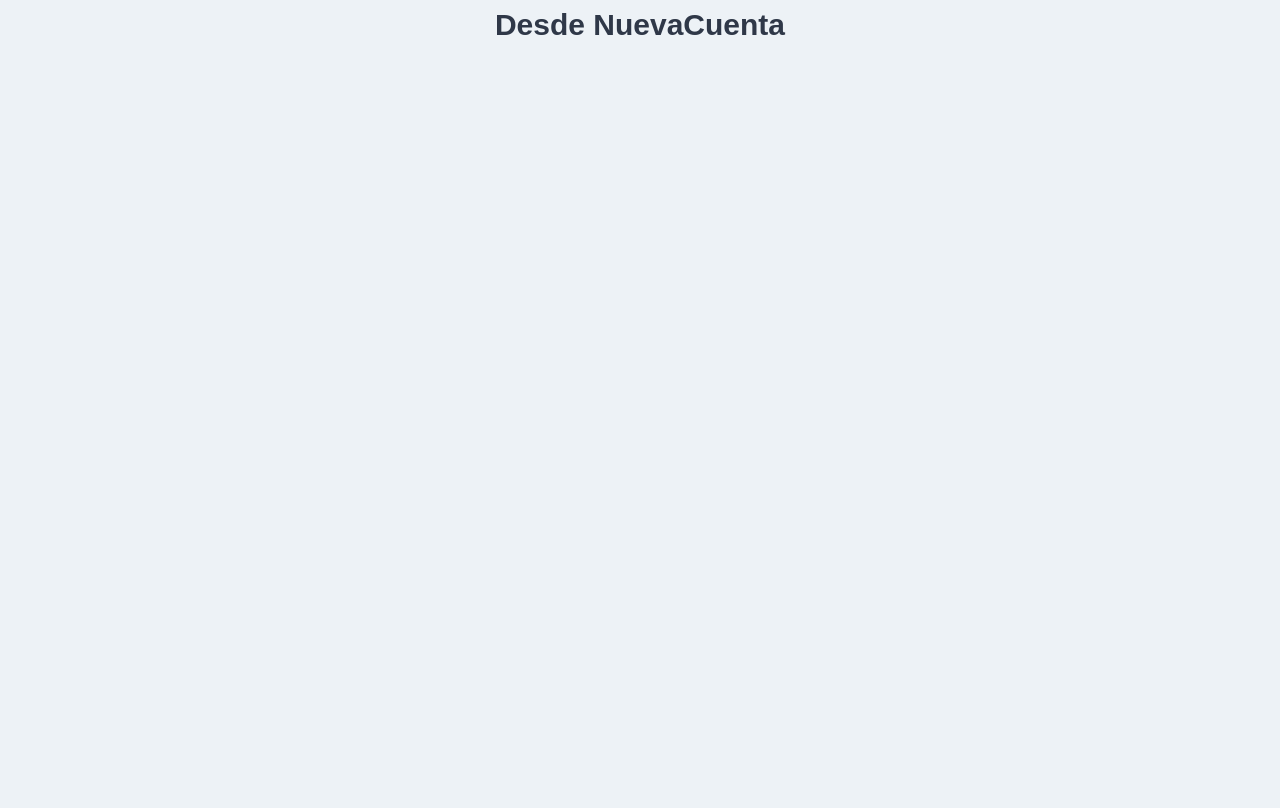
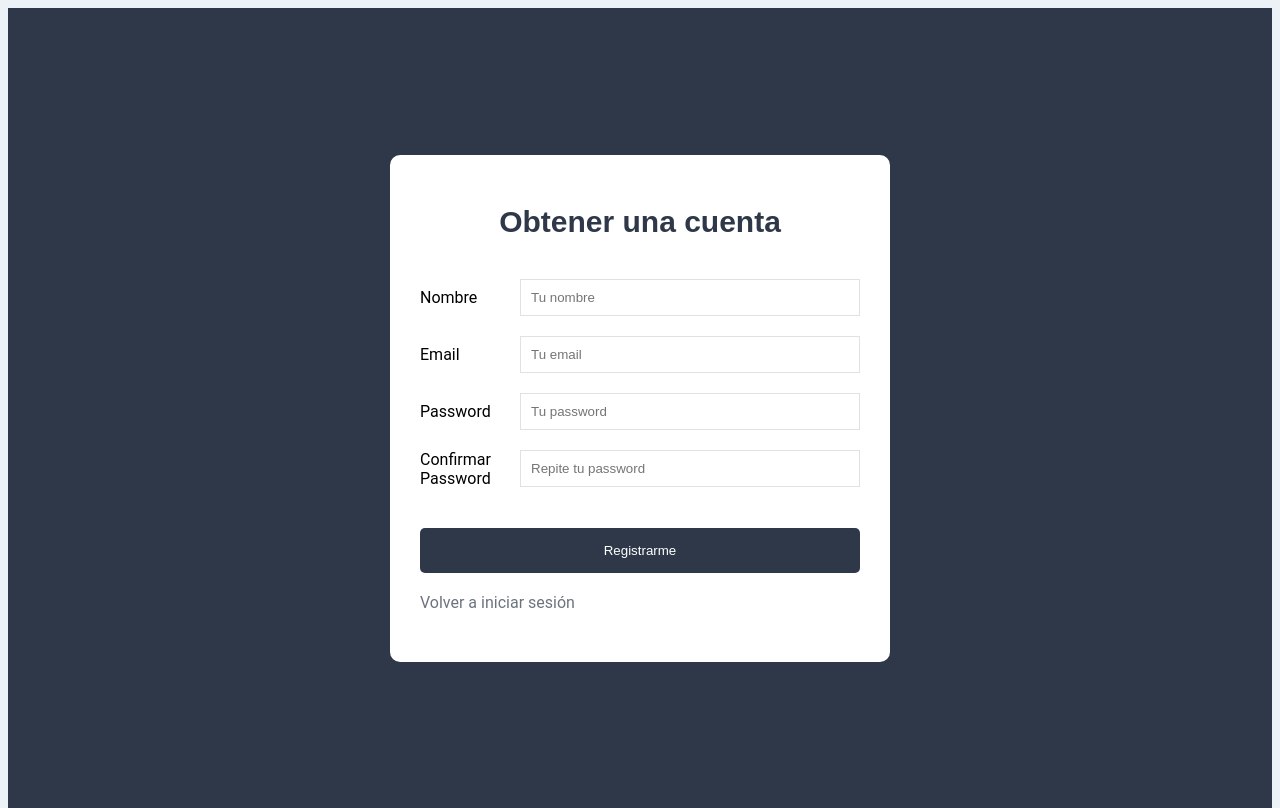
Before and after one commit to fcarlosg09/MERNTasks, a React (Create React App) app in the folder cliente/: page /nueva-cuenta in a window 1280 px wide. Built offline with nearby package versions, Linux system fonts and the light colour scheme.

Commit message:
Front de componentes Login y Nueva Cuenta

```diff
--- a/cliente/src/Components/auth/Login.js
+++ b/cliente/src/Components/auth/Login.js
@@ -1,16 +1,42 @@
-import React from 'react';
+import React, { useState } from 'react';
+import { Link } from 'react-router-dom';
+
 
 const Login = () => {
 
+    const [infoUsuario, setinfoUsuario] = useState({
+        email: '',
+        password: ''
+    });
+
+    const [camposincompletos, setcamposincompletos] = useState(false);
+
+    const { email, password } = infoUsuario;
+
     const onChangeInicioSesion = (e) =>{
-        console.log(e.target.value);
+        setinfoUsuario({
+            ...infoUsuario,
+            [e.target.name] : e.target.value
+        })
+    };
+
+    const FnInicioSesion = (e) =>{
+        e.preventDefault();
+        if(email.trim() === '' || password.trim() === ''){
+            camposincompletos(false); return;
+        }
+        camposincompletos(true);
+
+        //Action
     }
 
     return (
         <div className="form-usuario">
             <div className="contenedor-form sobra-dark">
                 <h1>Iniciar Sesión</h1>
-                <form>
+                <form
+                    onSubmit={FnInicioSesion}
+                >
                     <div className="campo-form">
                         <label htmlFor="email">Email</label>
                         <input
@@ -19,9 +45,32 @@ const Login = () => {
                             name="email"
                             placeholder="Tu email"
                             onChange={onChangeInicioSesion}
+                            value={email}
+                        />
+                    </div>
+                    <div className="campo-form">
+                        <label htmlFor="email">Password</label>
+                        <input
+                            type="password"
+                            id="password"
+                            name="password"
+                            placeholder="Password"
+                            onChange={onChangeInicioSesion}
+                            value={password}
+                        />
+                    </div>
+                    <div className="campo-form">
+                        <input
+                            type="submit"
+                            className="btn btn-primario btn-block"
+                            value="Iniciar Sesión"
                         />
                     </div>
                 </form>
+
+                <Link to={'/nueva-cuenta'} className="enlace-cuenta">
+                    Obtener Cuenta
+                </Link>
             </div>
         </div>
      );
--- a/cliente/src/Components/auth/NuevaCuenta.js
+++ b/cliente/src/Components/auth/NuevaCuenta.js
@@ -1,8 +1,101 @@
-import React from 'react';
+import React,{useState} from 'react';
+import { Link } from 'react-router-dom';
 
 const NuevaCuenta = () => {
+
+    const [infoNuevoUsuario, setinfoNuevoUsuario] = useState({
+        nombre: '',
+        email: '',
+        password: '',
+        passwordConfirmar: ''
+    })
+
+    const { nombre, email, password, passwordConfirmar} = infoNuevoUsuario;
+
+    const onChangeRegistro = (e) =>{
+        setinfoNuevoUsuario({
+            ...infoNuevoUsuario,
+            [e.target.name] : e.target.value
+        })
+    }
+
+    const FnRegistroNuevoUsuario = (e) =>{
+        e.preventDefault();
+
+        //Validar que no haya campos vacios
+
+
+        //Validar Password mínimo de 6 caracteres
+
+        //Los 2 Password son iguales
+
+        //Action
+    }
+
     return (
-        <h1>Desde NuevaCuenta</h1>
+        <div className="form-usuario">
+            <div className="contenedor-form sobra-dark">
+            <h1>Obtener una cuenta</h1>
+            <form
+                onSubmit={FnRegistroNuevoUsuario}
+            >
+                <div className="campo-form">
+                    <label htmlFor="nombre">Nombre</label>
+                    <input
+                        type="text"
+                        id="nombre"
+                        name="nombre"
+                        placeholder="Tu nombre"
+                        onChange={onChangeRegistro}
+                        value={nombre}
+                    />
+                </div>
+                <div className="campo-form">
+                    <label htmlFor="email">Email</label>
+                    <input
+                        type="email"
+                        id="email"
+                        name="email"
+                        placeholder="Tu email"
+                        onChange={onChangeRegistro}
+                        value={email}
+                    />
+                </div>
+                <div className="campo-form">
+                    <label htmlFor="password">Password</label>
+                    <input
+                        type="password"
+                        id="password"
+                        name="password"
+                        placeholder="Tu password"
+                        onChange={onChangeRegistro}
+                        value={password}
+                    />
+                </div>
+                <div className="campo-form">
+                    <label htmlFor="password">Confirmar Password</label>
+                    <input
+                        type="password"
+                        id="passwordConfirmar"
+                        name="passwordConfirmar"
+                        placeholder="Repite tu password"
+                        onChange={onChangeRegistro}
+                        value={passwordConfirmar}
+                    />
+                </div>
+                <div className="campo-form">
+                    <input
+                        type="submit"
+                        className="btn btn-primario btn-block"
+                        value="Registrarme"
+                    />
+                </div>
+                <Link to="/" className="enlace-cuenta">
+                    Volver a iniciar sesión
+                </Link>
+            </form>
+            </div>
+        </div>
      );
 }
 
```
